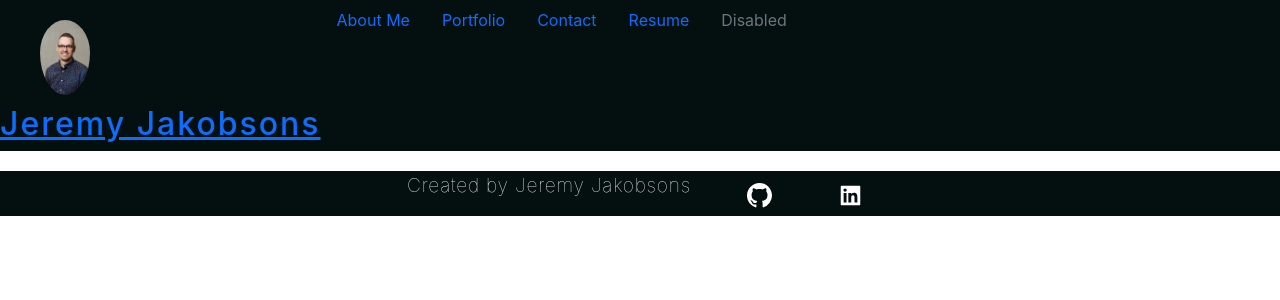
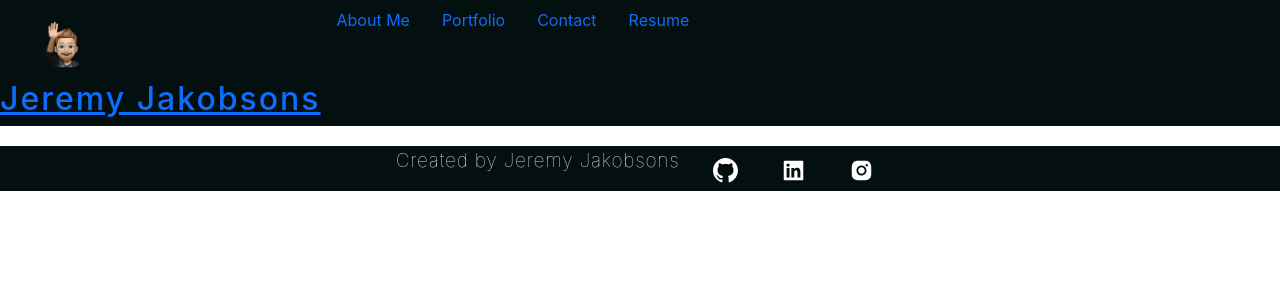
Before and after one commit to jjakobsons87/portfolio, a React (Create React App) app: page / in a window 1280 px wide. Shown: the top 300 px of the page. Built offline with nearby package versions, Linux system fonts and the light colour scheme.

Commit message:
update header and footer styling

```diff
--- a/src/components/Footer/index.js
+++ b/src/components/Footer/index.js
@@ -19,6 +19,11 @@ function Footer() {
                         <AiFillLinkedin />
                     </a>
                 </div>
+                <div>
+                    <a href='https://www.instagram.com/jeremyjako/'>
+                        <AiFillInstagram />
+                    </a>
+                </div>
             </div>
         </footer>
     )
--- a/src/components/Header/index.js
+++ b/src/components/Header/index.js
@@ -12,11 +12,11 @@ function Header(props) {
     } = props;
 
     return (
-        <header className="nav-row">
+        <header className="navRow">
             <h2>
                 <a className="mainPage" href="/">
-                    <img className="iconPic" src={require('../../assets/images/OST_Kickoff_Headshots-262.jpg')}
-                    alt="Author Headshot"
+                    <img className="iconPic" src={require('../../assets/images/avatar.png')}
+                    alt="Author Avatar Memoji"
                     />
                     <div className="pageTitle">
                         Jeremy Jakobsons
@@ -37,11 +37,6 @@ function Header(props) {
                 <Nav.Item>
                     <Nav.Link eventKey="link-3">Resume</Nav.Link>
                 </Nav.Item>
-                <Nav.Item>
-                    <Nav.Link eventKey="disabled" disabled>
-                    Disabled
-                    </Nav.Link>
-                </Nav.Item>
             </Nav>
         </header>
     );
--- a/src/index.css
+++ b/src/index.css
@@ -22,7 +22,7 @@ code {
 
 /* nav styling  */
 
-.nav-row {
+.navRow {
   width: 100%;
   margin: 0;
   padding: 0;
```
Also changed, not shown: src/assets/images/avatar.png (added).
